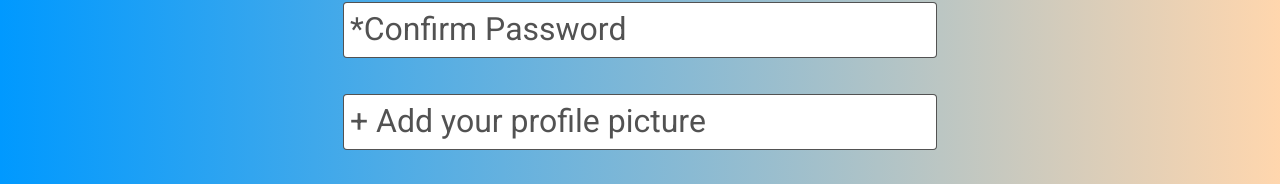
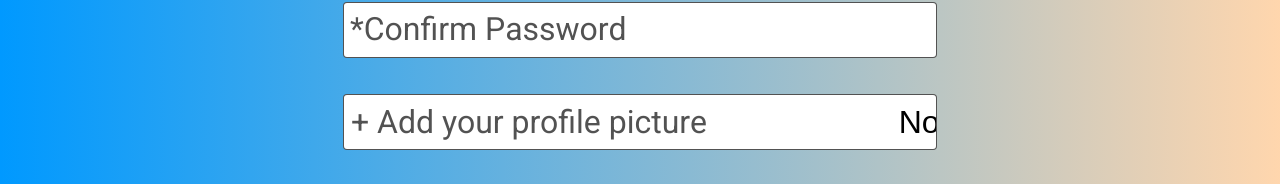
Before and after one commit to CCCarluchi/PW-I, a Vue app: page /SignUp in a window 1280 px wide. Shown: the part 742-926 px from the top of the page. Built offline with nearby package versions, Linux system fonts and the light colour scheme.

Commit message:
Añadir conexión sign out + corrección add image.

```diff
--- a/src/style.css
+++ b/src/style.css
@@ -400,7 +400,14 @@ article{
   color: rgba(0, 0, 0, 0.68);
   background-color: white;
 }
-
+/*
+.inputContainer > input[type=file] {
+  padding: 6px;
+  color: rgba(0, 0, 0, 0.68);
+  background-color: transparent;
+  border: transparent;
+}
+*/
 .inputContainer > textarea {
   padding: 6px;
   color: rgba(0, 0, 0, 0.68);
@@ -410,6 +417,32 @@ article{
 .inputContainer > button {
   cursor: pointer;
 }
+
+.custom::-webkit-file-upload-button {
+  visibility: hidden;
+}
+.custom::before {
+  content: '+ Add your profile picture';
+  border-radius: 4px;
+  border: 1px solid transparent;
+  width: 237px;
+  height: 29px;
+  font-size: 20px;
+  font-family:'Roboto', sans-serif;
+  color:rgba(0, 0, 0, 0.68);
+  text-align:left;
+  background-color: white;
+  cursor: pointer;
+  transition: border-color 0.25s;
+}
+.custom:hover::before {
+  border-color: transparent;
+}
+.custom:focus::before,
+.custom:focus-visible::before {
+  outline: 4px auto -webkit-focus-ring-color;
+}
+
 
 .buttonHome {
   margin-left: 40px;
@@ -716,8 +749,16 @@ button3:focus-visible {
     width: 580px;
     height: 42px;
     font-size: 32px;
-  }
-
+  }/*
+  .inputContainer > input[type=file] {
+    padding: 6px;
+    color: rgba(0, 0, 0, 0.68);
+    background-color: transparent;
+    border: transparent;
+    width: 580px;
+    height: 42px;
+    font-size: 32px;
+  }*/
   .inputContainer > textarea {
     padding: 6px;
     color: rgba(0, 0, 0, 0.68);
@@ -736,6 +777,31 @@ button3:focus-visible {
 
   .inputContainer > button {
     cursor: pointer;
+  }
+
+  .custom::-webkit-file-upload-button {
+    visibility: hidden;
+  }
+  .custom::before {
+    content: '+ Add your profile picture';
+    border-radius: 4px;
+    border: 1px solid transparent;
+    width: 580px;
+    height: 42px;
+    font-size: 32px;
+    font-family: 'Roboto', sans-serif;
+    color:rgba(0, 0, 0, 0.68);
+    text-align:left;
+    background-color: white;
+    cursor: pointer;
+    transition: border-color 0.25s;
+  }
+  .custom:hover::before {
+    border-color:transparent;
+  }
+  .custom:focus::before,
+  .custom:focus-visible::before {
+    outline: 4px auto -webkit-focus-ring-color;
   }
 
   button {
--- a/src/views/SignOut.vue
+++ b/src/views/SignOut.vue
@@ -17,7 +17,9 @@
           <p2>Do you wish to sign out?</p2>
         </div>
         <br/><br/>
-          <button>Sign out</button>
+          <div class="inputContainer">
+            <router-link to="/" id="button"><button>Sign out</button></router-link>
+          </div>
       </div>
     </article>
 
--- a/src/views/SignUp.vue
+++ b/src/views/SignUp.vue
@@ -47,7 +47,7 @@
       <br/><br/>
 
       <div class="inputContainer">
-        <input type="text" placeholder="+ Add your profile picture"><br/>
+        <input type="file" accept="image/*" class="custom" placeholder="+ Add your profile picture"><br/>
       </div>
       <br/><br/>
 
```
